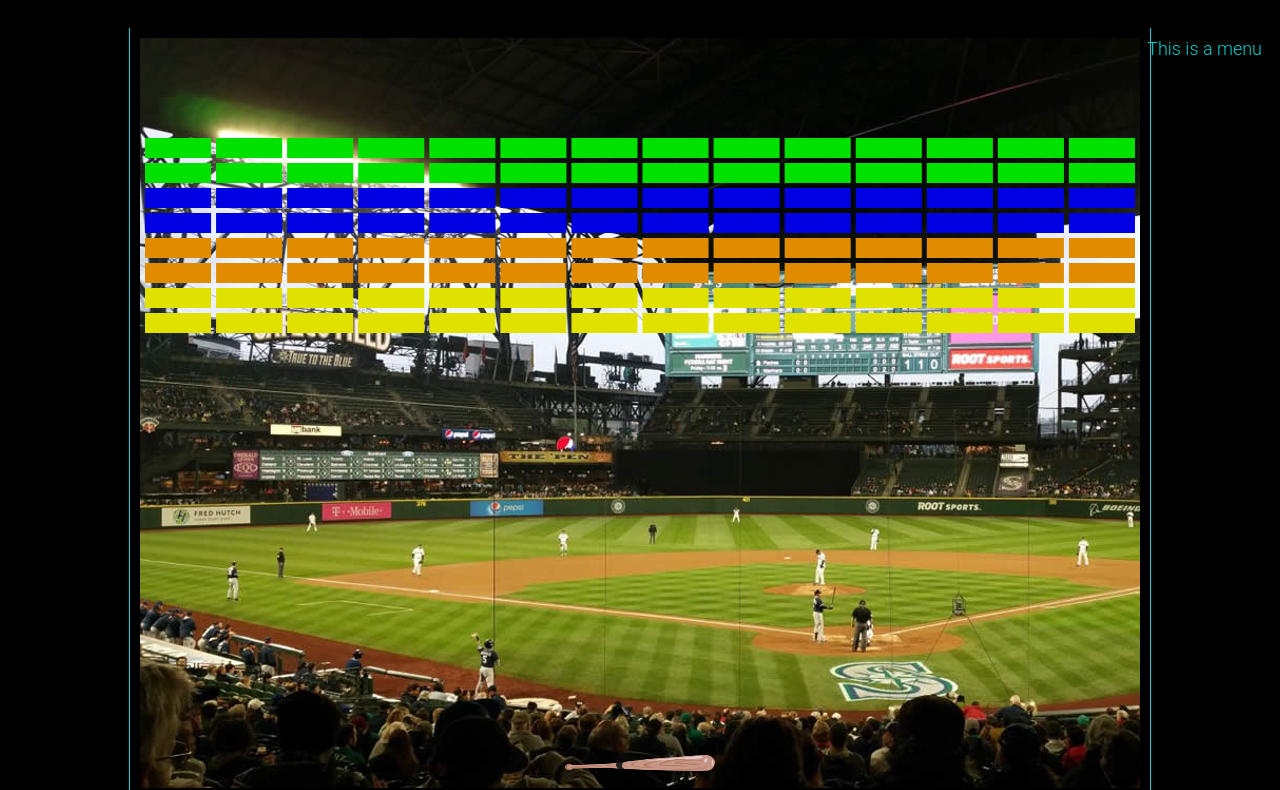
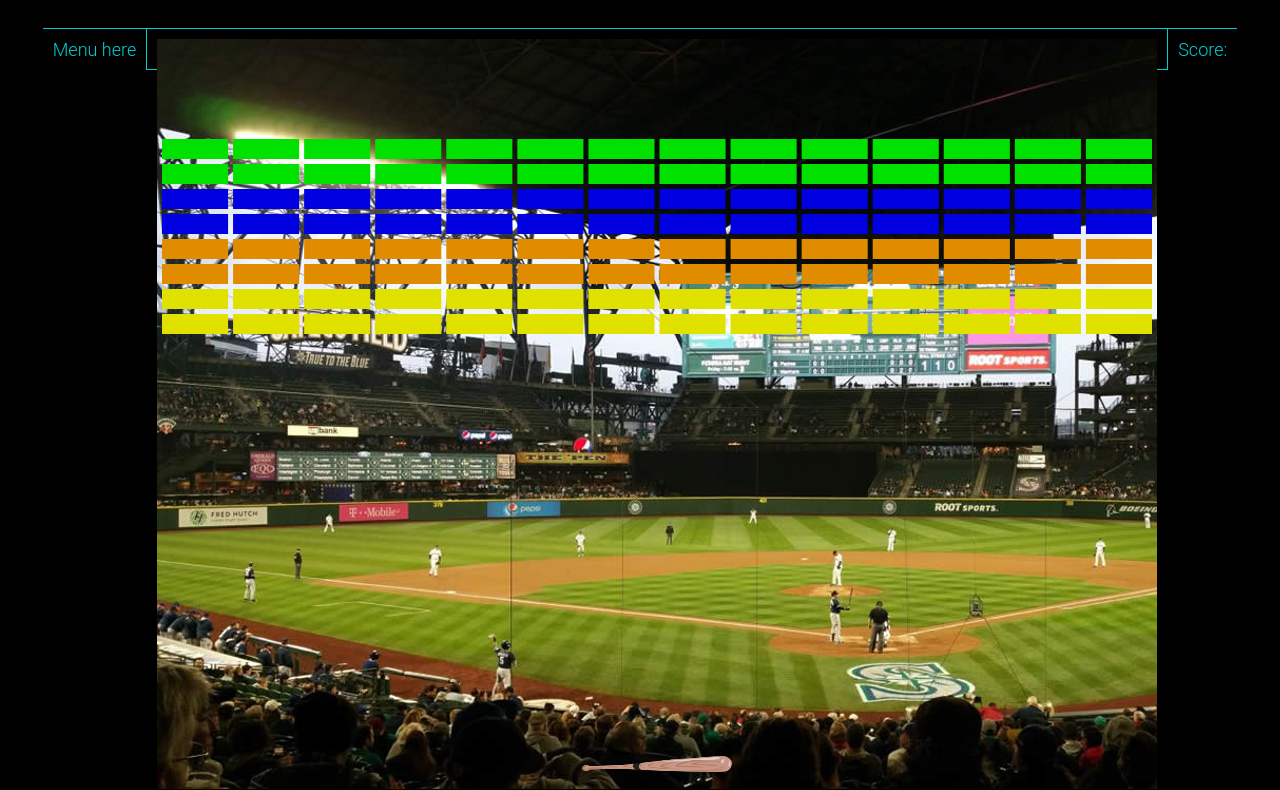
Before and after one commit to ScottEBean/Breakout, a plain HTML site: page index.html in a window 1280 px wide. Shown: the part 110-900 px from the top of the page. Drawn offline with Linux system fonts and the light colour scheme.

Commit message:
Achieved flexible column width and centered content.

```diff
--- a/index.html
+++ b/index.html
@@ -16,17 +16,15 @@
 		<h1>Breakout!</h1>
 	</div>
 	<div id="container" class="row">
-
 		<div id="menu" class="column left">
-			<span>This is a menu</span>
+			Menu here
 		</div>
 		<div id="canvases" class="column middle">
 			<canvas class="canvas" id="canvas-background" width="1000" height="750" style=" z-index: 1; position: absolute;"></canvas>
 			<canvas class="canvas" id="canvas-main" width="1000" height="750" style="z-index: 2; position: absolute;"></canvas>
 		</div>
 		<div id="gameInfo" class="column right">
-			<span>This is game info</span>
-			this is more game info
+			Score:
 		</div>
 	</div>
 
--- a/scripts/breakout.js
+++ b/scripts/breakout.js
@@ -61,10 +61,10 @@ Breakout.main = (function (graphics, input) {
 		// Bat and floor
 		if (y + dy > CANVASHEIGHT - 38) {
 
-			if (x > gameBat.leftEdge() && x < gameBat.rightEdge()) { //bat
+			if (x + dx > gameBat.leftEdge() && x + dx < gameBat.rightEdge()) { //bat
 				dy = -dy;
 				dx = 15 * ((gameBall.getCenter().x - gameBat.getCenter()) / (gameBat.getWidth() / 2));
-				console.log("dx: " + dx);
+				//console.log("dx: " + dx);
 				dr = -dr
 			} else { //floor
 				dy = 0;
--- a/styles/breakout.css
+++ b/styles/breakout.css
@@ -12,6 +12,10 @@ body{
 }
 
 #container{
+	display: flex;
+	justify-content: center;
+	align-items: stretch;
+
 	color: #00d0d0;
 	font-family: 'Roboto', sans-serif;
 	font-weight: 300;
@@ -19,38 +23,30 @@ body{
 }
 
 #canvases {
-	margin-left: auto;
-	margin-right: auto;
-  display: block;
-	width: 1000px;
-	height: 750px;
+	flex: 1 1 auto;
+	max-width: 1000px;
 	color: #00d0d0;
 	font-family: 'Roboto', sans-serif;
 	font-weight: 300;
 	font-size:18px;
-	border-left:1px solid #00d0d0;
-	border-right:1px solid #00d0d0;
+	border:1px solid #00d0d0;
+
 }
 
 .column{
 	padding: 10px;
-	border-top: 1px soldid #00d0d0
-	display: block;
-  margin-left: auto;
-  margin-right: auto;
-
+	border-top: 1px solid #00d0d0;
 }
 
-.left {
-	float: left;
-	float: right;
-}
-.right{
-	width: 400px;
+.left .right {
+	flex: 1 1 auto;
+	min-width: 400px;
+	max-width: 400px;
 }
 
-.row:after{
+
+/* .row:after{
 	content: "";
   display: table;
   clear: both;
-}
+} */
```
